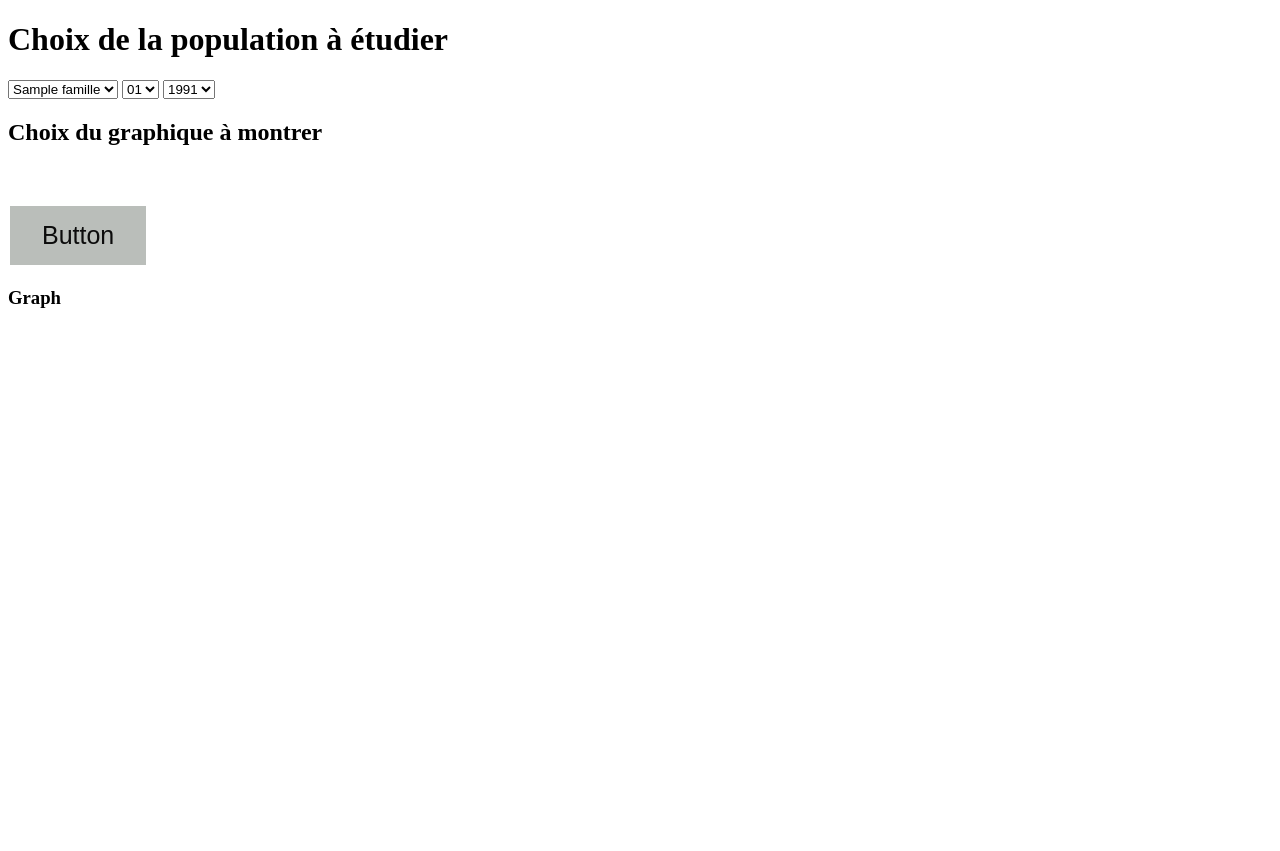
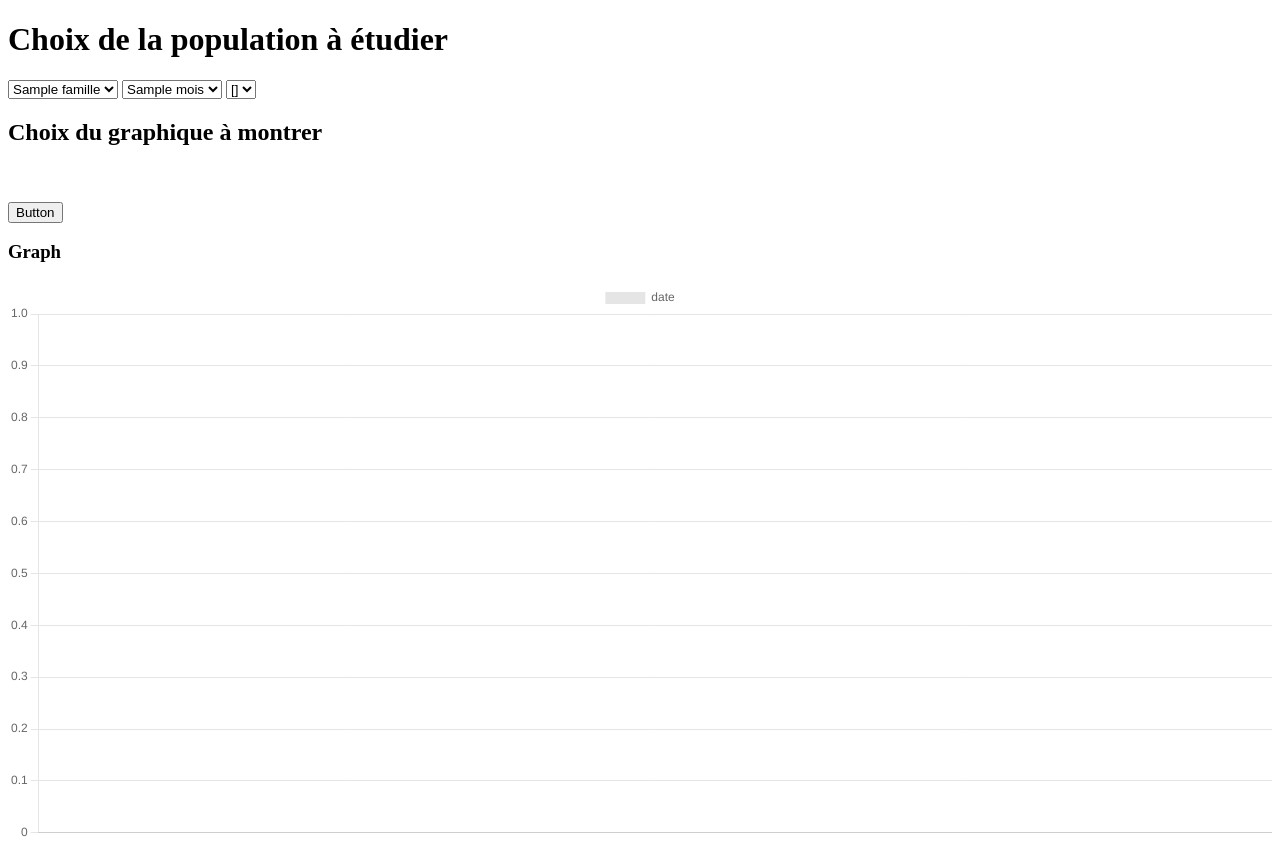
Before and after one commit to uclthomasblaimont/projet2_the_farm, a Flask app: template dossierPRojet2/templates/index.html in a window 1280 px wide. Before the commit the page ends 308 px from the top, so only its background shows below. Run offline with Flask 2, Linux system fonts and the light colour scheme; the template is opened without the code that fills it: most values are stand-ins (such as "Sample title", 1, 10 or a date in 2020); some libraries are stand-ins or nearby versions.

Commit message:
changement du fichier html

```diff
--- a/dossierPRojet2/templates/index.html
+++ b/dossierPRojet2/templates/index.html
@@ -3,7 +3,11 @@
 <head>
   <meta charset="utf-8">
   <title>Titre de la page</title>
+  <link rel="stylesheet" href="/static/css-style/style.css">
+  <script src ="https://cdnjs.cloudflare.com/ajax/libs/Chart.js/3.7.1/chart.js"></script>
+  <!--
   <style>
+
     .button {
       border: 2em;
       color: #0c0c0c;
@@ -16,7 +20,8 @@
       cursor: pointer;
     }
     .button1 {background-color: #babeba;}
-    </style>
+    </style>-->
+
 </head>
 <body>
     <h1>Choix de la population à étudier</h1>
@@ -26,49 +31,18 @@
         {% endfor %}
     </select>
     <select name="choix_mois">
-    <option>01</option>
-    <option>02</option>
-    <option>03</option>
-    <option>04</option>
-    <option>05</option>
-    <option>06</option>
-    <option>07</option>
-    <option>08</option>
-    <option>09</option>
-    <option>10</option>
-    <option>11</option>
-    <option>12</option>
+        {% for mois in mois %}
+        <option>{{mois}}</option>
+        {% endfor %}
     </select>
     <select name="choix_année">
-    <option>1991</option>
-    <option>1992</option>
-    <option>1993</option>
-    <option>1994</option>
-    <option>1995</option>
-    <option>1996</option>
-    <option>1997</option>
-    <option>1998</option>
-    <option>1999</option>
-    <option>2000</option>
-    <option>2001</option>
-    <option>2002</option>
-    <option>2003</option>
-    <option>2004</option>
-    <option>2005</option>
-    <option>2006</option>
-    <option>2007</option>
-    <option>2008</option>
-    <option>2009</option>
-    <option>2010</option>
-    <option>2011</option>
-    <option>2012</option>
-    <option>2013</option>
-    <option>2014</option>
-    <option>2015</option>
-    <option>2016</option>
-    <option>2017</option>
-    <option>2019</option>
+        {% for a in annee %}
+        <option>{{a}}</option>
+        {% endfor %}
     </select>
+    <script>var liste= document.getElementsByName("choix_année")
+    alert(liste)
+    </script>
     <h2>Choix du graphique à montrer</h2>
     <!--<select name="choix_graphique">
         <option>A</option>
@@ -77,5 +51,34 @@
     </br></br>
     <button class="button button1" type="submit">Button</button>
     <h3>Graph</h3>
+    <canvas id="graphique" width="900px" height="400px"></canvas>
+    <script>
+    // l'identifiant est celui du canevas
+    var ctx = document.getElementById('graphique').getContext('2d');
+    // création du graphique
+    var myChart = new Chart(ctx, {
+    type: 'bar',   // le type du graphique
+    data: {        // les données
+        labels: {{ familles | safe }},
+        datasets: [{
+                    label: 'date',
+                    data: {{ annee | safe }},
+                    fill: false,
+                    borderColor: "rgb(75, 192, 192)",
+                    lineTension: 0.1
+                    }]
+            },
+            options: {
+                reponsive: false
+            }
+        }
+    );
+    </script>
+    <!-- <script>
+        var button= document.getElementsByTagName("button button1")
+    </script> -->
+
+
+
 </body>
 </html>
```
Lines whose indentation alone changed are shown as unchanged.
